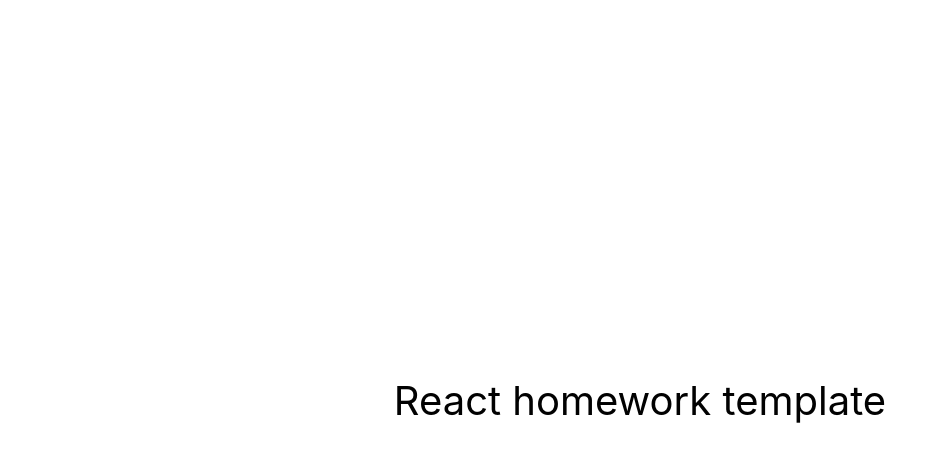
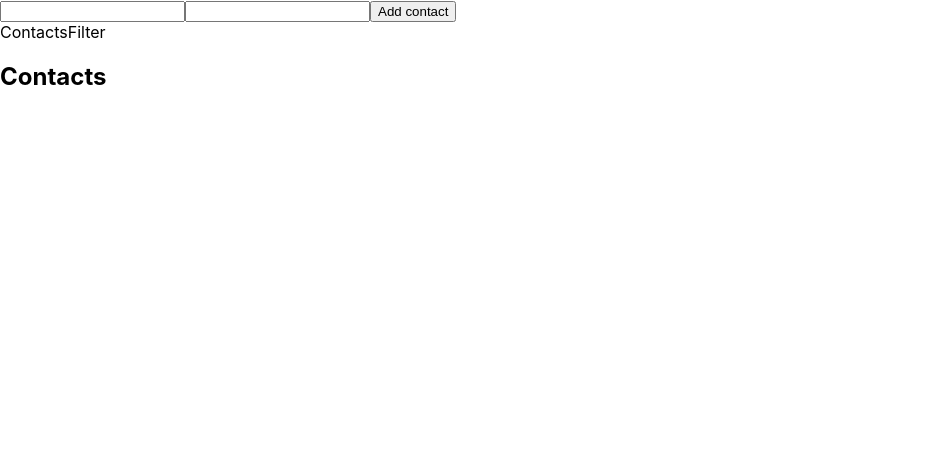
Before and after one commit to fff500/goit-react-woolf-hw-02-phonebook, a React (Create React App) app: page / in a window 1280 px wide. Shown: the top 462 px of the page, without its empty margins (0-947 px from the left). Built offline with nearby package versions, Linux system fonts and the light colour scheme.

Commit message:
Task 2 was initialised

```diff
--- a/package.json
+++ b/package.json
@@ -2,11 +2,12 @@
   "name": "react-homework-template",
   "version": "0.1.0",
   "private": true,
-  "homepage": "https://goitacademy.github.io/react-homework-template/",
+  "homepage": "https://fff500.github.io/goit-react-woolf-hw-02-phonebook/",
   "dependencies": {
     "@testing-library/jest-dom": "^5.16.3",
     "@testing-library/react": "^12.1.4",
     "@testing-library/user-event": "^13.5.0",
+    "nanoid": "^5.0.5",
     "react": "^18.1.0",
     "react-dom": "^18.1.0",
     "react-scripts": "5.0.1",
--- /dev/null
+++ b/src/App.jsx
@@ -0,0 +1,39 @@
+import { Component } from 'react';
+import { nanoid } from 'nanoid';
+
+import { ContactsForm } from './components/ContactsForm/ContactsForm';
+import { ContactsList } from 'components/ContactsForm/ContactsList';
+import { ContactsFilter } from 'components/ContactsFilter/ContactsFilter';
+
+export class App extends Component {
+  constructor() {
+    super();
+    this.handleAddContact = this.handleAddContact.bind(this);
+  }
+
+  state = {
+    contacts: [],
+  }
+
+  handleAddContact(data) {
+    const id = nanoid();
+
+    const newProduct = { ...data, id };
+
+    this.setState((state) => ({
+      contacts: state.contacts.concat(newProduct)
+    }));
+  }
+
+  render() {
+    console.log(this.state.contacts)
+
+    return (
+      <>
+        <ContactsForm handleAddContact={this.handleAddContact} />
+        <ContactsFilter />
+        <ContactsList contacts={this.state.contacts} />
+      </>
+    );
+  }
+};
--- a/src/components/App.jsx
+++ /dev/null
@@ -1,16 +0,0 @@
-export const App = () => {
-  return (
-    <div
-      style={{
-        height: '100vh',
-        display: 'flex',
-        justifyContent: 'center',
-        alignItems: 'center',
-        fontSize: 40,
-        color: '#010101'
-      }}
-    >
-      React homework template
-    </div>
-  );
-};
--- /dev/null
+++ b/src/components/ContactsFilter/ContactsFilter.jsx
@@ -0,0 +1,9 @@
+import { Component } from 'react'
+
+export class ContactsFilter extends Component {
+    render() {
+        return (
+            <div>ContactsFilter</div>
+        )
+    }
+}
--- /dev/null
+++ b/src/components/ContactsForm/ContactsForm.jsx
@@ -0,0 +1,47 @@
+import { Component } from 'react'
+
+export class ContactsForm extends Component {
+    state = {
+        name: '',
+        number: ''
+    }
+
+    handleChange(event) {
+        this.setState({ [event.target.name]: event.target.value });
+    }
+
+    handleSubmit(event) {
+        event.preventDefault();
+        this.props.handleAddContact(this.state);
+        this.setState({
+            name: '',
+            number: ''
+        });
+    }
+
+    render() {
+        return (
+            <form onSubmit={this.handleSubmit.bind(this)}>
+                <input
+                    type="text"
+                    name="name"
+                    pattern="[a-zA-Zа-яА-Я]+(([' -][a-zA-Zа-яА-Я ])?[a-zA-Zа-яА-Я]*)*$"
+                    title="Name may contain only letters, apostrophe, dash and spaces. For example Adrian, Jacob Mercer, Charles de Batz de Castelmore d'Artagnan"
+                    value={this.state.name}
+                    onChange={this.handleChange.bind(this)}
+                    required
+                />
+                <input
+                    type="tel"
+                    name="number"
+                    pattern="\+?\d{1,4}?[-.\s]?\(?\d{1,3}?\)?[-.\s]?\d{1,4}[-.\s]?\d{1,4}[-.\s]?\d{1,9}"
+                    title="Phone number must be digits and can contain spaces, dashes, parentheses and can start with +"
+                    value={this.state.number}
+                    onChange={this.handleChange.bind(this)}
+                    required
+                />
+                <button type="submit">Add contact</button>
+            </form>
+        )
+    }
+}
--- /dev/null
+++ b/src/components/ContactsForm/ContactsList.jsx
@@ -0,0 +1,22 @@
+import { Component } from 'react';
+
+import ContactsItem from 'components/ContactsItem/ContactsItem';
+
+export class ContactsList extends Component {
+    render() {
+        console.log(this.props.contacts)
+
+        return (
+            <>
+                <h2>Contacts</h2>
+                <ul>
+                    {this.props.contacts.map(({ name, number, id }) => {
+                        return (
+                            <ContactsItem key={id} name={name} number={number} />
+                        )
+                    })}
+                </ul>
+            </>
+        )
+    }
+}
--- /dev/null
+++ b/src/components/ContactsItem/ContactsItem.jsx
@@ -0,0 +1,11 @@
+import { Component } from 'react'
+
+export default class ContactsItem extends Component {
+    render() {
+        return (
+            <li>
+                {this.props.name}: {this.props.number}
+            </li>
+        )
+    }
+}
--- a/src/index.js
+++ b/src/index.js
@@ -1,6 +1,6 @@
 import React from 'react';
 import ReactDOM from 'react-dom/client';
-import { App } from 'components/App';
+import { App } from 'App';
 import './index.css';
 
 ReactDOM.createRoot(document.getElementById('root')).render(
```
Also changed, not shown: 1 other file (tests, documents, lock files or other folders).
